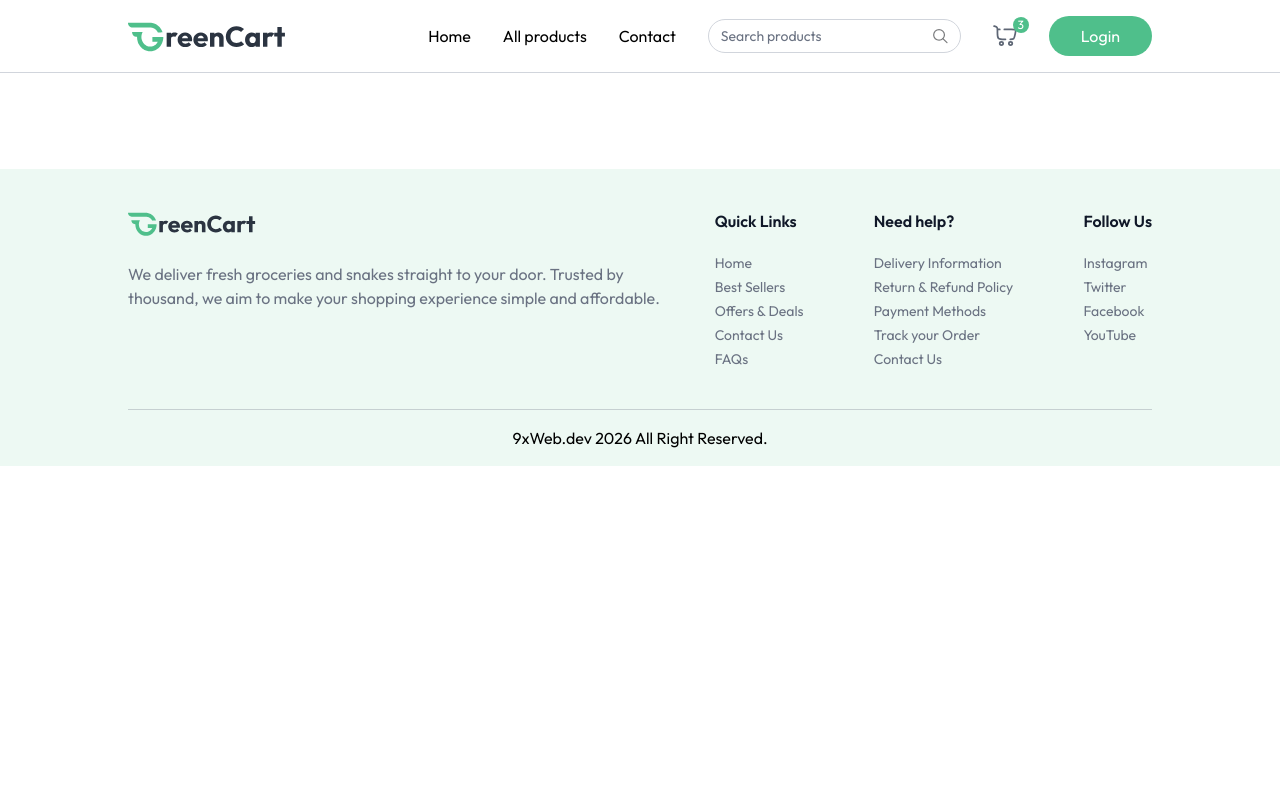
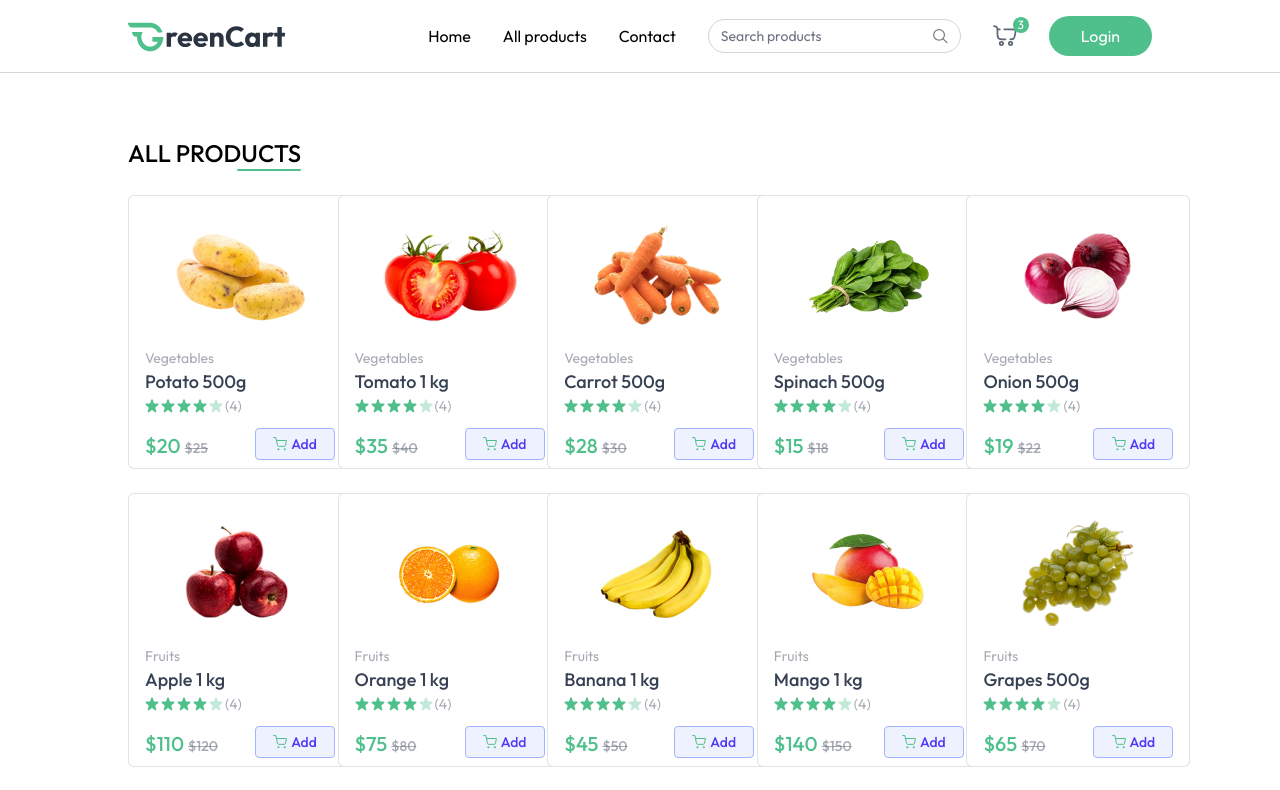
Before and after one commit to Swayam-TheCoder/Grocery_web, a React (Vite) app: page /products in a window 1280 px wide. Shown: the top 790 px of the page. Built offline with nearby package versions, Linux system fonts and the light colour scheme; a web font is replaced by a local one.

Commit message:
All products section

```diff
--- a/src/App.jsx
+++ b/src/App.jsx
@@ -6,6 +6,7 @@
 import Footer from "./components/Footer";
 import { useAppContext } from "./context/AppContext";
 import Login from "./components/Login";
+import Allproducts from "./pages/Allproducts";
 
 const App = () => {
 
@@ -23,6 +24,7 @@
       <div className={`${isSellerPath? "" : "px-6 md:px-16 lg:px-24 xl:px-32"}`}>
         <Routes>
           <Route path='/' element={<Home/>}/>
+          <Route path='/products' element={<Allproducts/>}/>
         </Routes>
       </div>
       {!isSellerPath && <Footer/>}
--- a/src/components/Login.jsx
+++ b/src/components/Login.jsx
@@ -3,16 +3,25 @@
 import { useAppContext } from '../context/AppContext';
 const Login = () => {
 
-  const {setshowuserLogin} = useAppContext()
+  const {setshowuserLogin, setuser} = useAppContext()
 
   const [state, setState] = useState("Login");
   const [name, setName] = useState("");
   const [email, setEmail] = useState("");
   const [password, setPassword] = useState("");
 
+  const onSubmitHandler = async (event) => {
+    event.preventDefault();
+    setuser({
+      email: "test123.dev",
+      name: "Swayam"
+    })
+    setshowuserLogin(false)
+  }
+
   return (
     <div onClick={()=> setshowuserLogin(false)} className='fixed top-0 bottom-0 left-0 right-0 z-30 flex justify-center items-center text-sm text-gray-600 bg-black/50'>
-      <form onClick={(e)=> e.stopPropagation()} action="" className="flex flex-col gap-4 m-auto item-start p-8 py-12 w-80 sm:w-md rounded-lg shadow-xl border border-gray-200 bg-white">
+      <form onSubmit={onSubmitHandler} onClick={(e)=> e.stopPropagation()} action="" className="flex flex-col gap-4 m-auto item-start p-8 py-12 w-80 sm:w-md rounded-lg shadow-xl border border-gray-200 bg-white">
         <p className='text-2xl font-medium m-auto'>
           <span className='text-primary'>User</span> {state === "Login" ? "Login" : "Sign Up"}
         </p>
--- a/src/context/AppContext.jsx
+++ b/src/context/AppContext.jsx
@@ -16,6 +16,7 @@
   const [products, setproducts] = useState([]);
 
   const [ cartitem, setcartitems ] = useState({})
+  const [ searchQuery, setsearchQuery ] = useState({})
 
   //Fetch all products
   const fetchProducts = async ()=>{
@@ -61,7 +62,7 @@
     fetchProducts()
   }, [])
 
-  const value = {navigate, user, setuser,setIsSeller, isSeller, showuserLogin, setshowuserLogin, products, currency, addtocart, updatecart, removefromcart, cartitem }
+  const value = {navigate, user, setuser,setIsSeller, isSeller, showuserLogin, setshowuserLogin, products, currency, addtocart, updatecart, removefromcart, cartitem, searchQuery, setsearchQuery }
 
   return <AppContext.Provider value={value}>
     {children}
--- /dev/null
+++ b/src/pages/Allproducts.jsx
@@ -0,0 +1,33 @@
+import React, { useEffect, useState } from "react";
+import { useAppContext } from "../context/AppContext";
+import ProductCard from "../components/ProductCard";
+
+const Allproducts = () => {
+  const { products, searchQuery } = useAppContext();
+  const [filteredproducts, setfilteredproducts] = useState([]);
+
+  useEffect(() => {
+    if (searchQuery.length > 0) {
+      setfilteredproducts(
+        products.filter(product => product.name.toLowerCase().includes(searchQuery.toLowerCase())
+        ))} else {
+      setfilteredproducts(products);
+    }
+  }, [products, searchQuery])
+
+  return (
+    <div className="mt-16 flex flex-col">
+      <div className="flex flex-col items-end w-max">
+        <p className="text-2xl font-medium uppercase">All products</p>
+        <div className="w-16 h-0.5 bg-primary rounded-full"></div>
+      </div>
+
+      <div className="grid grid-cols-2 sm:grid-cols-3 md:grid-cols-4 gap-3 md:gap-6 lg:grid-cols-5 mt-6">
+        {filteredproducts.filter((product) => product.inStock).map((product, index) => (
+        <ProductCard key={index} product={product}/>
+      ))}</div>
+    </div>
+  );
+};
+
+export default Allproducts;
```
